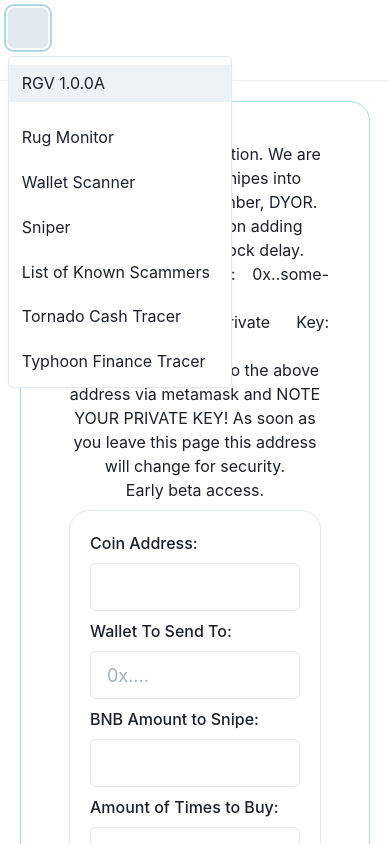
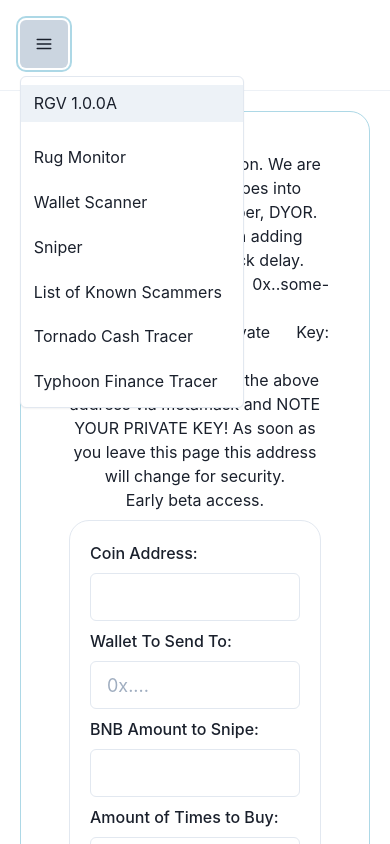
Before and after one commit to sparkandflash/project3, a Next.js app: page /sniper in a window 390 px wide. Both pictures are taken after a click on the button "Options". Shown: the top 844 px of the page. Built offline with nearby package versions, Linux system fonts and the light colour scheme.

Commit message:
fixed mediaquery thingy

```diff
--- a/components/Header.js
+++ b/components/Header.js
@@ -1,5 +1,5 @@
-import React from 'react';
-import { IconButton, HamburgerIcon} from '@chakra-ui/icons'
+import React, { useState, useEffect } from 'react';
+import { HamburgerIcon } from '@chakra-ui/icons';
 import Link from 'next/link';
 import {
     Menu,
@@ -7,65 +7,24 @@
     MenuList,
     MenuItem,
     MenuDivider,
-    useMediaQuery, Center, VStack, Text, Flex, Spacer, Box , Button
+    useMediaQuery, Center, VStack, Text, Flex, Spacer, Box, IconButton
 } from "@chakra-ui/react"
 const s = "15px";
 
 function Header() {
-    var [isLargerThan1280] = useMediaQuery("(max-width: 910px)")
-    //910px is max width before it gets ugly
+    const [isMinWidth, setIsMinWidth] = useState(false);
+    const [mediaQuery] = useMediaQuery("(min-width: 910px)");
+  console.log(mediaQuery);
 
-
+    useEffect(() => {
+        setIsMinWidth(mediaQuery);
+    }, []);
         return (
 
             <header>
+                <Box h="90px" w="100%" p={2}>
 
-                    <Box h="80px" w="100%" p={2}>
-                    {isLargerThan1280 ?
-
-
-
-
-
-
-                        <Menu>
-                        <MenuButton
-                       scale="md"
-                            as={Button}
-                            outlineColor="lightblue"
-                            aria-label="Options"
-                            icon={<HamburgerIcon />}
-                            variant="outline"
-
-                        />
-                        <MenuList>
-                            <VStack>
-                            <MenuItem >
-                                <Link href="/">RGV 1.0.0A</Link>
-                            </MenuItem>
-                            <MenuDivider />
-                            <MenuItem >
-                                <Link href="/privatetesting">Rug Monitor </Link>
-                            </MenuItem>
-                            <MenuItem >
-                                <Link href="/walletscanner">Wallet Scanner </Link>
-                            </MenuItem>
-                            <MenuItem >
-                                <Link href="/sniper">Sniper</Link>
-                            </MenuItem>
-                            <MenuItem >
-                                <Link href="/privatetesting">List of Known Scammers</Link>
-                            </MenuItem>
-                            <MenuItem >
-                                <Link href="/privatetesting">Tornado Cash Tracer</Link>
-                            </MenuItem>
-                            <MenuItem >
-                                <Link href="/privatetesting"> Typhoon Finance Tracer</Link>
-                            </MenuItem>
-                            </VStack>
-                        </MenuList>
-                    </Menu>
-                    :
+                    {isMinWidth ?
                         <Center>
                             <Flex>
                                 <Box p="2">
@@ -111,15 +70,57 @@
                                 </Box>
                             </Flex>
                         </Center>
+
+                        :
+
+                        <Box p={3}>
+                            <Menu>
+                                <MenuButton
+                                    size="lg"
+                                    as={IconButton}
+                                    outlineColor="lightblue"
+                                    aria-label="Options"
+                                    icon={<HamburgerIcon />}
+
+                                />
+                                <MenuList
+
+                                >
+                                    <VStack>
+                                        <MenuItem >
+                                            <Link href="/">RGV 1.0.0A</Link>
+                                        </MenuItem>
+                                        <MenuDivider />
+                                        <MenuItem >
+                                            <Link href="/privatetesting">Rug Monitor </Link>
+                                        </MenuItem>
+                                        <MenuItem >
+                                            <Link href="/walletscanner">Wallet Scanner </Link>
+                                        </MenuItem>
+                                        <MenuItem >
+                                            <Link href="/sniper">Sniper</Link>
+                                        </MenuItem>
+                                        <MenuItem >
+                                            <Link href="/privatetesting">List of Known Scammers</Link>
+                                        </MenuItem>
+                                        <MenuItem >
+                                            <Link href="/privatetesting">Tornado Cash Tracer</Link>
+                                        </MenuItem>
+                                        <MenuItem >
+                                            <Link href="/privatetesting"> Typhoon Finance Tracer</Link>
+                                        </MenuItem>
+                                    </VStack>
+                                </MenuList>
+                            </Menu>
+                        </Box>
+
                     }
-                    </Box>
 
 
 
+
+                </Box>
             </header>
-
-
-        );
-
+        )
 }
 export default Header
--- a/pages/_app.js
+++ b/pages/_app.js
@@ -1,8 +1,22 @@
 
 import { ChakraProvider } from "@chakra-ui/react";
+
+// 1. Import the extendTheme function
+import { extendTheme } from "@chakra-ui/react"
+// 2. Extend the theme to include custom colors, fonts, etc
+const colors = {
+  brand: {
+    900: "#1a365d",
+    800: "#153e75",
+    700: "#2a69ac",
+  },
+}
+const theme = extendTheme({ colors })
+
 function MyApp({ Component, pageProps }) {
+
   return (
-  <ChakraProvider>
+  <ChakraProvider theme={theme} >
   <Component {...pageProps} />
 </ChakraProvider>
   )
```
Lines whose indentation alone changed are shown as unchanged.
